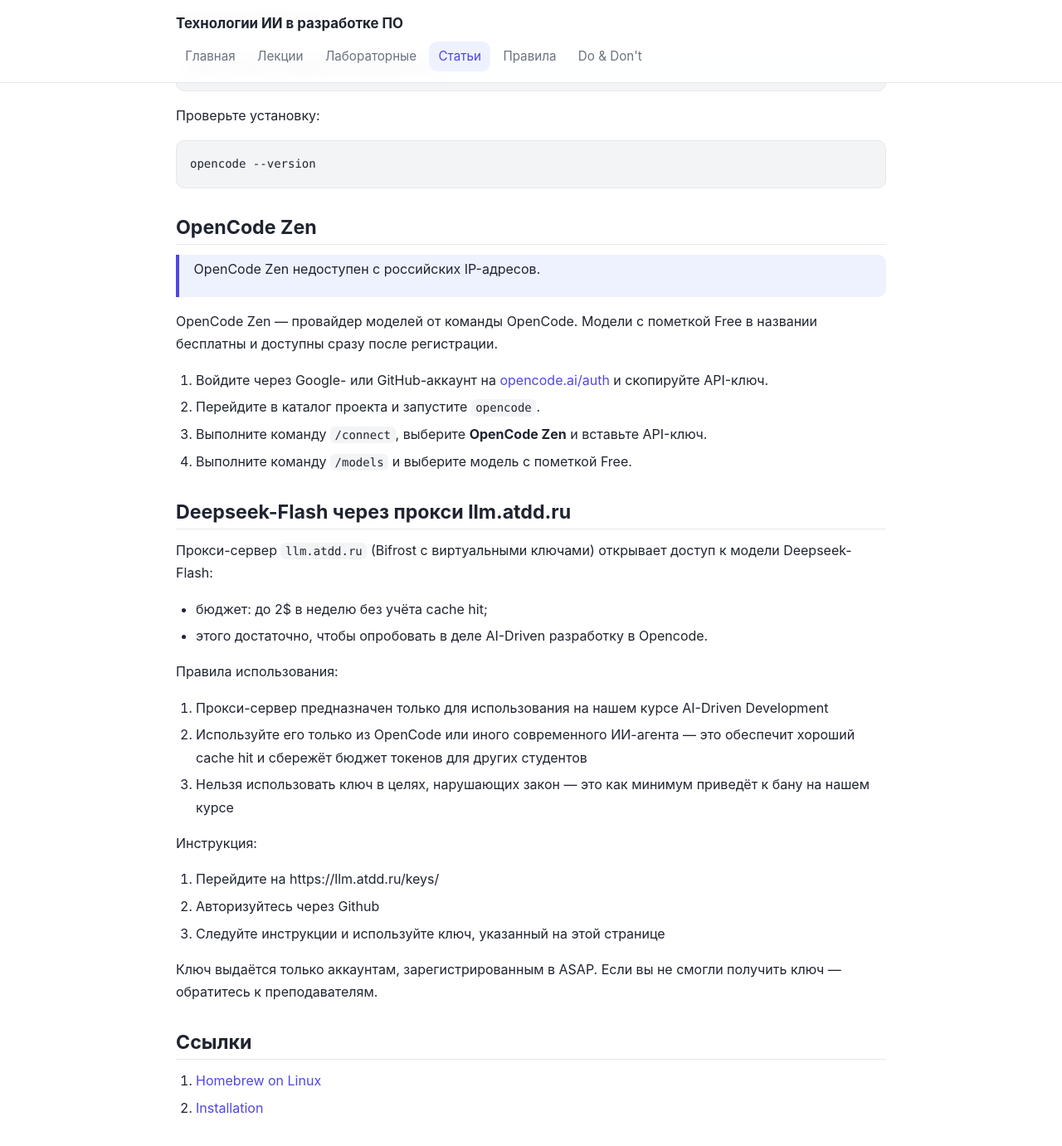
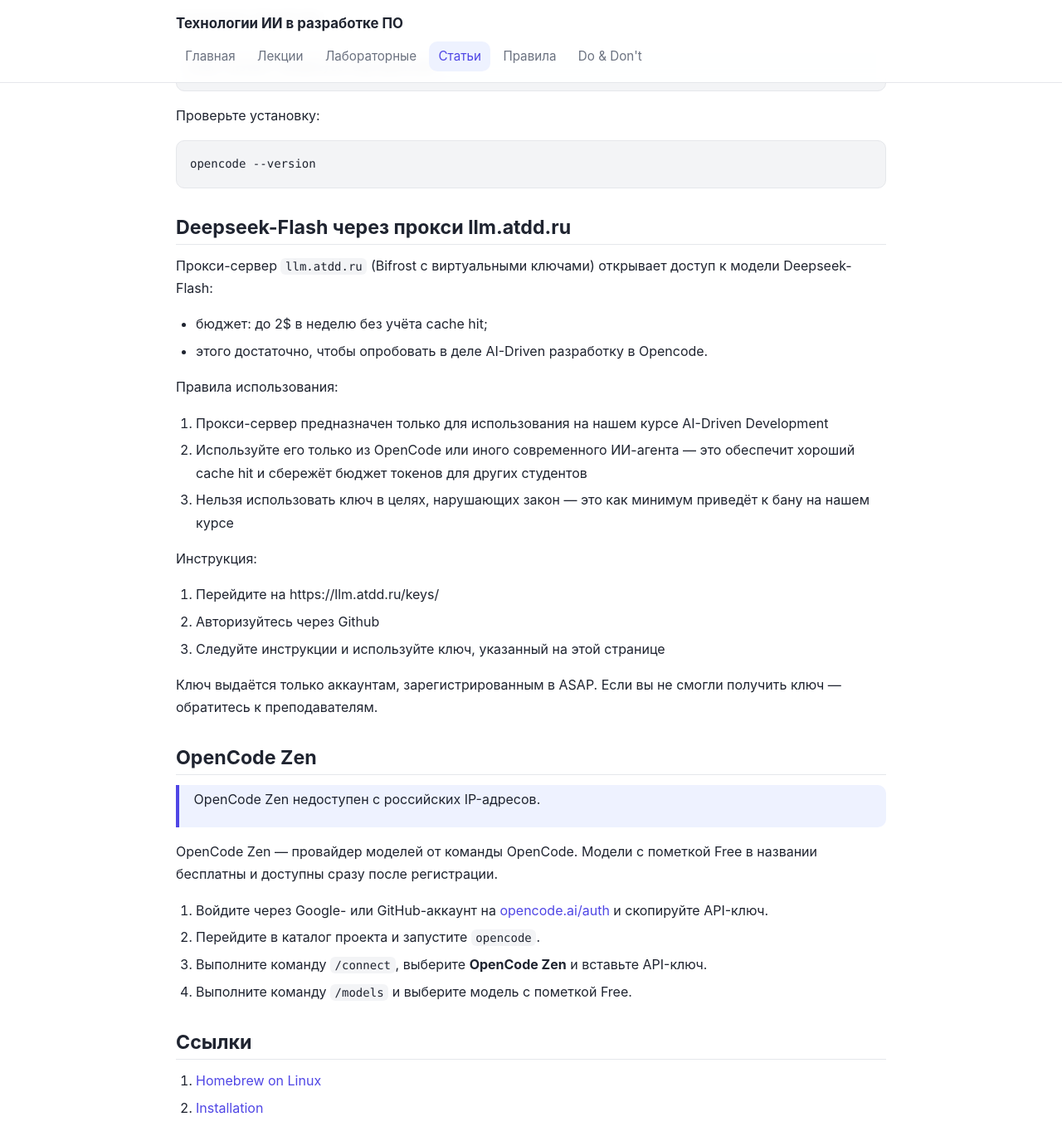
Before and after one commit to is-aidd-26/is-aidd-26.github.io, a Jekyll site: the page built from _guides/opencode.md, in a window 1280 px wide and 1400 px high, scrolled down 1237 px. Shown: the top 1381 px of the window at 83% size. Built offline with Jekyll 4.4.1, drawn with Linux system fonts in a browser that asks for light colours; part of the change alters nothing that is shown.

````diff
--- a/_guides/opencode.md
+++ b/_guides/opencode.md
@@ -64,17 +64,6 @@ brew install anomalyco/tap/opencode
 opencode --version
 ```
 
-## OpenCode Zen
-
-> OpenCode Zen недоступен с российских IP-адресов.
-
-OpenCode Zen — провайдер моделей от команды OpenCode. Модели с пометкой Free в названии бесплатны и доступны сразу после регистрации.
-
-1. Войдите через Google- или GitHub-аккаунт на [opencode.ai/auth](https://opencode.ai/auth) и скопируйте API-ключ.
-2. Перейдите в каталог проекта и запустите `opencode`.
-3. Выполните команду `/connect`, выберите **OpenCode Zen** и вставьте API-ключ.
-4. Выполните команду `/models` и выберите модель с пометкой Free.
-
 ## Deepseek-Flash через прокси llm.atdd.ru
 
 Прокси-сервер `llm.atdd.ru` (Bifrost с виртуальными ключами) открывает доступ к модели Deepseek-Flash:
@@ -96,6 +85,17 @@ OpenCode Zen — провайдер моделей от команды OpenCode.
 
 Ключ выдаётся только аккаунтам, зарегистрированным в ASAP. Если вы не смогли получить ключ — обратитесь к преподавателям.
 
+## OpenCode Zen
+
+> OpenCode Zen недоступен с российских IP-адресов.
+
+OpenCode Zen — провайдер моделей от команды OpenCode. Модели с пометкой Free в названии бесплатны и доступны сразу после регистрации.
+
+1. Войдите через Google- или GitHub-аккаунт на [opencode.ai/auth](https://opencode.ai/auth) и скопируйте API-ключ.
+2. Перейдите в каталог проекта и запустите `opencode`.
+3. Выполните команду `/connect`, выберите **OpenCode Zen** и вставьте API-ключ.
+4. Выполните команду `/models` и выберите модель с пометкой Free.
+
 ## Ссылки
 
 1. [Homebrew on Linux](https://docs.brew.sh/Homebrew-on-Linux)
````
